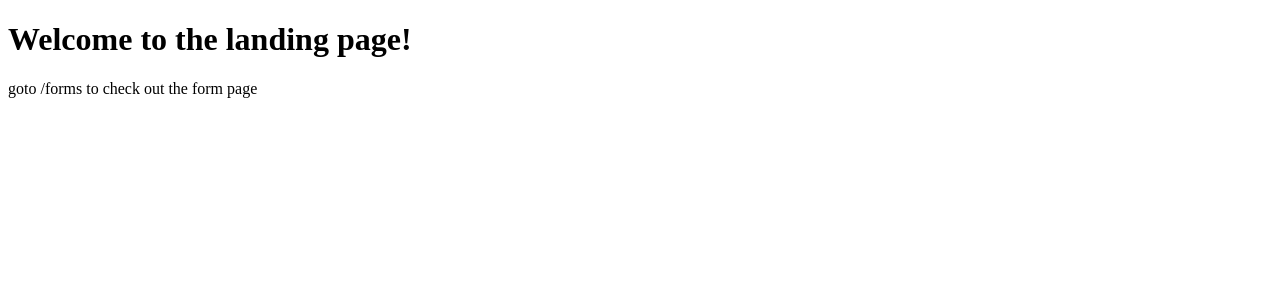
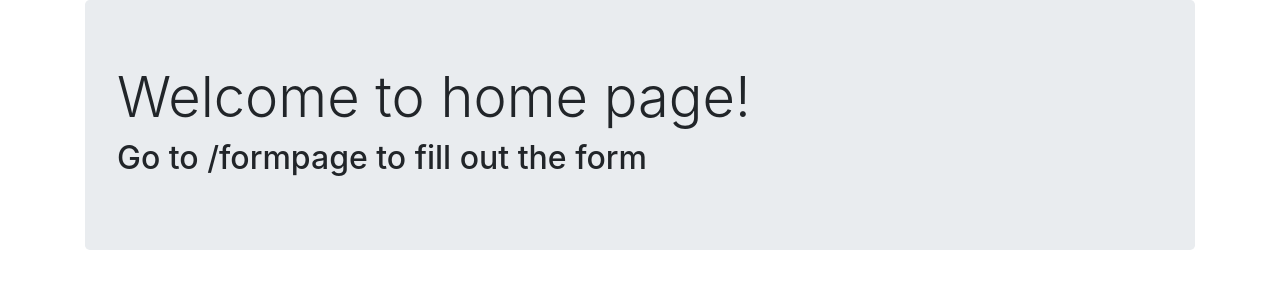
Before and after one commit to 4k11/django-practise, a Django app: page / in a window 1280 px wide. Shown: the top 300 px of the page. Run offline with Django 4.2, Linux system fonts and the light colour scheme; some libraries are stand-ins or nearby versions.

Commit message:
form and index

```diff
--- a/secondproject/basicforms/basicapp/templates/basicapp/index.html
+++ b/secondproject/basicforms/basicapp/templates/basicapp/index.html
@@ -2,10 +2,20 @@
 <html>
   <head>
     <meta charset="utf-8" />
-    <title>landing page</title>
+    <title>HOME</title>
+    <link
+      rel="stylesheet"
+      href="https://stackpath.bootstrapcdn.com/bootstrap/4.1.3/css/bootstrap.min.css"
+      integrity="sha384-MCw98/SFnGE8fJT3GXwEOngsV7Zt27NXFoaoApmYm81iuXoPkFOJwJ8ERdknLPMO"
+      crossorigin="anonymous"
+    />
   </head>
   <body>
-    <h1>Welcome to the landing page!</h1>
-    <p>goto /forms to check out the form page</p>
+    <div class="container">
+      <div class="jumbotron">
+        <h1 class="display-4">Welcome to home page!</h1>
+        <h2>Go to /formpage to fill out the form</h2>
+      </div>
+    </div>
   </body>
 </html>
```
Also changed, not shown: secondproject/basicforms/basicapp/templates/basicapp/form_page.html (+14 -2 lines).
